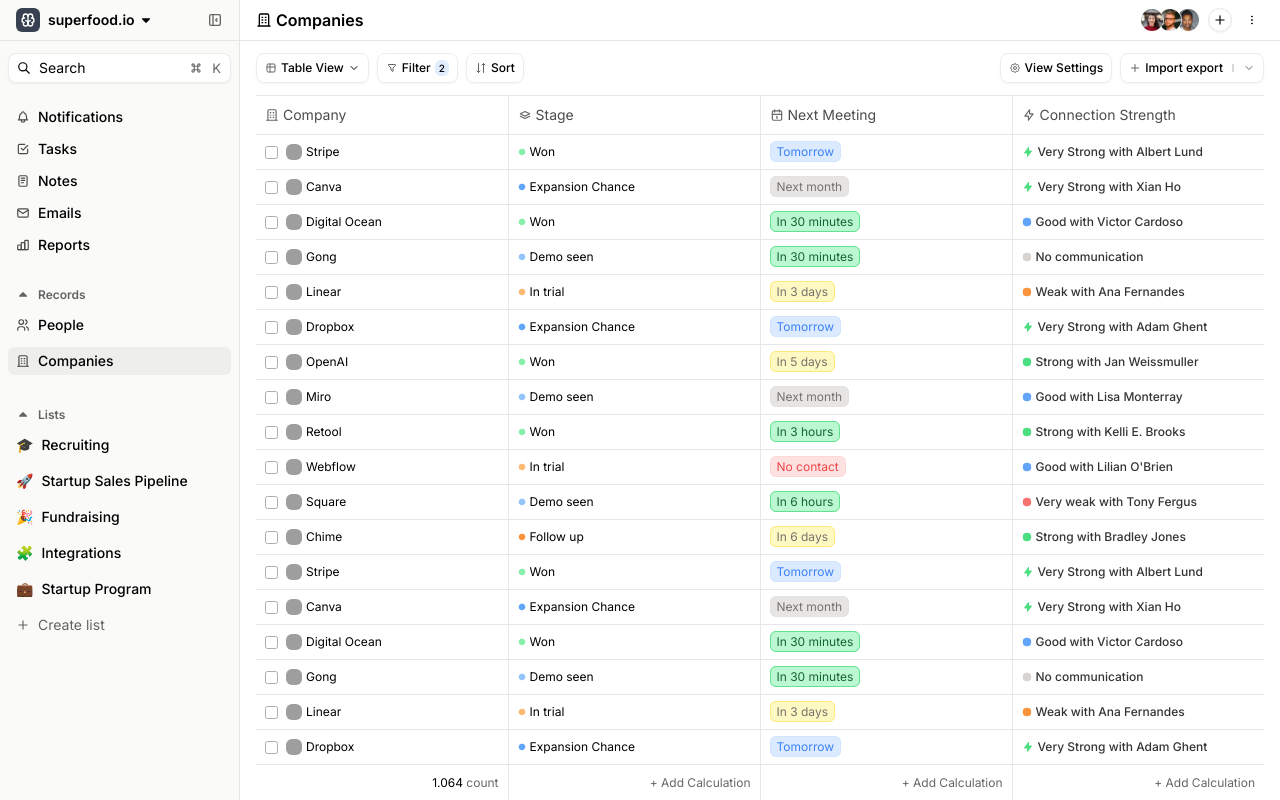
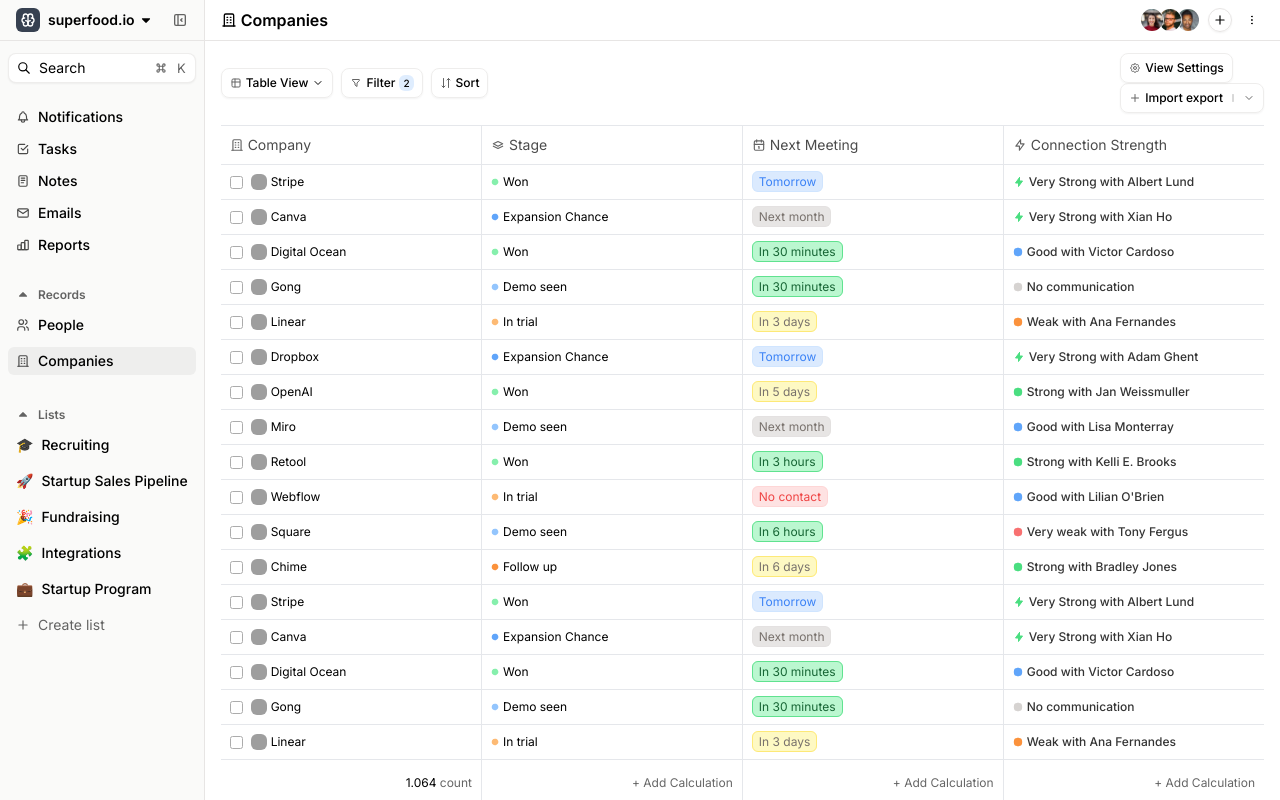
Before and after one commit to nstfkc/nstfkc.com, a Next.js app: page / in a window 1280 px wide. Built offline with nearby package versions, Linux system fonts and the light colour scheme; grey boxes are pictures that could not be loaded.

Commit message:
responsive

```diff
--- a/app/components/Companies.tsx
+++ b/app/components/Companies.tsx
@@ -11,21 +11,37 @@
 import { SidebarContext } from "./SidebarContext";
 
 export const Companies = () => {
-  const { setSidebarOpen, isSidebarOpen } = useContext(SidebarContext);
+  const {
+    setSidebarOpen,
+    isSidebarOpen,
+    isSidebarCollapsed,
+    setSidebarCollapsed,
+  } = useContext(SidebarContext);
   return (
-    <div className="h-full flex flex-col">
+    <div className="h-dvh w-screen md:w-auto md:h-full flex flex-col">
       <PageHeader>
         <div className="flex items-center gap-2">
           {!isSidebarOpen ? (
-            <>
+            <div className="flex items-center gap-2 md:hidden">
               <button
                 onClick={() => setSidebarOpen(true)}
+                className="opacity-60 hover:opacity-100 transition flex items-center md:hidden"
+              >
+                <TbLayoutSidebarLeftExpand />
+              </button>
+              <TbMinusVertical className="opacity-30" />
+            </div>
+          ) : null}
+          {isSidebarCollapsed ? (
+            <div className="items-center gap-2 hidden md:flex">
+              <button
+                onClick={() => setSidebarCollapsed(false)}
                 className="opacity-60 hover:opacity-100 transition flex items-center"
               >
                 <TbLayoutSidebarLeftExpand />
               </button>
               <TbMinusVertical className="opacity-30" />
-            </>
+            </div>
           ) : null}
           <div className="flex items-center gap-1">
             <TbBuilding /> <span className="font-semibold">Companies</span>
--- a/app/components/CompaniesTable.tsx
+++ b/app/components/CompaniesTable.tsx
@@ -210,7 +210,7 @@
           <span>Sort</span>
         </Button>
       </div>
-      <div className="flex items-center gap-2">
+      <div className="flex items-center gap-2 hidden md:block">
         <Button>
           <TbSettings className="opacity-60" />
           <span>View Settings</span>
--- a/app/components/Sheet.tsx
+++ b/app/components/Sheet.tsx
@@ -16,8 +16,8 @@
       <div className="lg:hidden">
         <Dialog.Root open={open} onOpenChange={onOpenChange}>
           <Dialog.Portal>
-            <Dialog.Overlay className="bg-black/30 data-[state=open]:animate-overlayShow fixed inset-0" />
-            <Dialog.Content className="data-[state=open]:animate-slideRight fixed top-0 h-[100vh]">
+            <Dialog.Overlay className="bg-black/30 data-[state=open]:animate-overlayShow fixed inset-0 z-[1000]" />
+            <Dialog.Content className="data-[state=open]:animate-slideRight data-[state=closed]:animate-slideLeft fixed top-0 h-[100dvh] z-[1000]">
               {children}
               <Dialog.Close asChild>
                 <button
--- a/app/components/Sidebar.tsx
+++ b/app/components/Sidebar.tsx
@@ -42,17 +42,27 @@
 };
 
 export const Sidebar = () => {
-  const { setSidebarOpen, isSidebarOpen } = useContext(SidebarContext);
+  const {
+    setSidebarOpen,
+    isSidebarOpen,
+    isSidebarCollapsed,
+    setSidebarCollapsed,
+  } = useContext(SidebarContext);
+
   return (
+    <Sheet open={isSidebarOpen} onOpenChange={(s) => setSidebarOpen(s)}>
       <ScrollArea.Root
         className={[
           "bg-stone-50 h-dvh overflow-hidden",
-        isSidebarOpen ? "min-w-[240px] " : "w-0",
+          isSidebarCollapsed ? "w-0" : "w-full",
         ].join(" ")}
       >
         <ScrollArea.Viewport className="h-full w-full border-r-[1px] border-stone-200">
           <div className="p-2 sticky top-0 border-b-[1px] bg-stone-50 border-stone-200 z-10">
-          <SidebarHeader toggleSheet={() => setSidebarOpen((s) => !s)} />
+            <SidebarHeader
+              collapseSidebar={() => setSidebarCollapsed((s) => !s)}
+              toggleSidebar={() => setSidebarOpen((s) => !s)}
+            />
           </div>
           <div className="h-1" />
           <div className="p-2">
@@ -75,5 +85,6 @@
         </ScrollArea.Viewport>
         <ScrollArea.Scrollbar orientation="vertical" />
       </ScrollArea.Root>
+    </Sheet>
   );
 };
--- a/app/components/SidebarContext.tsx
+++ b/app/components/SidebarContext.tsx
@@ -5,9 +5,13 @@
 export const SidebarContext = createContext<{
   isSidebarOpen: boolean;
   setSidebarOpen: Dispatch<SetStateAction<boolean>>;
+  isSidebarCollapsed: boolean;
+  setSidebarCollapsed: Dispatch<SetStateAction<boolean>>;
 }>({
-  isSidebarOpen: false,
+  isSidebarOpen: true,
   setSidebarOpen: (_) => {},
+  isSidebarCollapsed: false,
+  setSidebarCollapsed: (_) => {},
 });
 
 export const SidebarProvider = ({
@@ -15,9 +19,17 @@
 }: {
   children: React.ReactNode;
 }) => {
-  const [isSidebarOpen, setSidebarOpen] = useState(true);
+  const [isSidebarOpen, setSidebarOpen] = useState(false);
+  const [isSidebarCollapsed, setSidebarCollapsed] = useState(false);
   return (
-    <SidebarContext.Provider value={{ isSidebarOpen, setSidebarOpen }}>
+    <SidebarContext.Provider
+      value={{
+        isSidebarOpen,
+        setSidebarOpen,
+        isSidebarCollapsed,
+        setSidebarCollapsed,
+      }}
+    >
       {children}
     </SidebarContext.Provider>
   );
--- a/app/components/SidebarHeader.tsx
+++ b/app/components/SidebarHeader.tsx
@@ -4,7 +4,7 @@
   TbLayoutSidebarLeftCollapse,
 } from "react-icons/tb";
 
-export const SidebarHeader = ({ toggleSheet }) => {
+export const SidebarHeader = ({ toggleSidebar, collapseSidebar }) => {
   return (
     <div className="flex justify-between items-center px-2">
       <div className="flex items-center gap-2">
@@ -17,8 +17,14 @@
         </button>
       </div>
       <button
-        onClick={toggleSheet}
-        className="opacity-60 hover:opacity-100 transition"
+        onClick={toggleSidebar}
+        className="opacity-60 hover:opacity-100 transition md:hidden"
+      >
+        <TbLayoutSidebarLeftCollapse />
+      </button>
+      <button
+        onClick={collapseSidebar}
+        className="opacity-60 hover:opacity-100 transition hidden md:block"
       >
         <TbLayoutSidebarLeftCollapse />
       </button>
```
Lines whose indentation alone changed are shown as unchanged.
